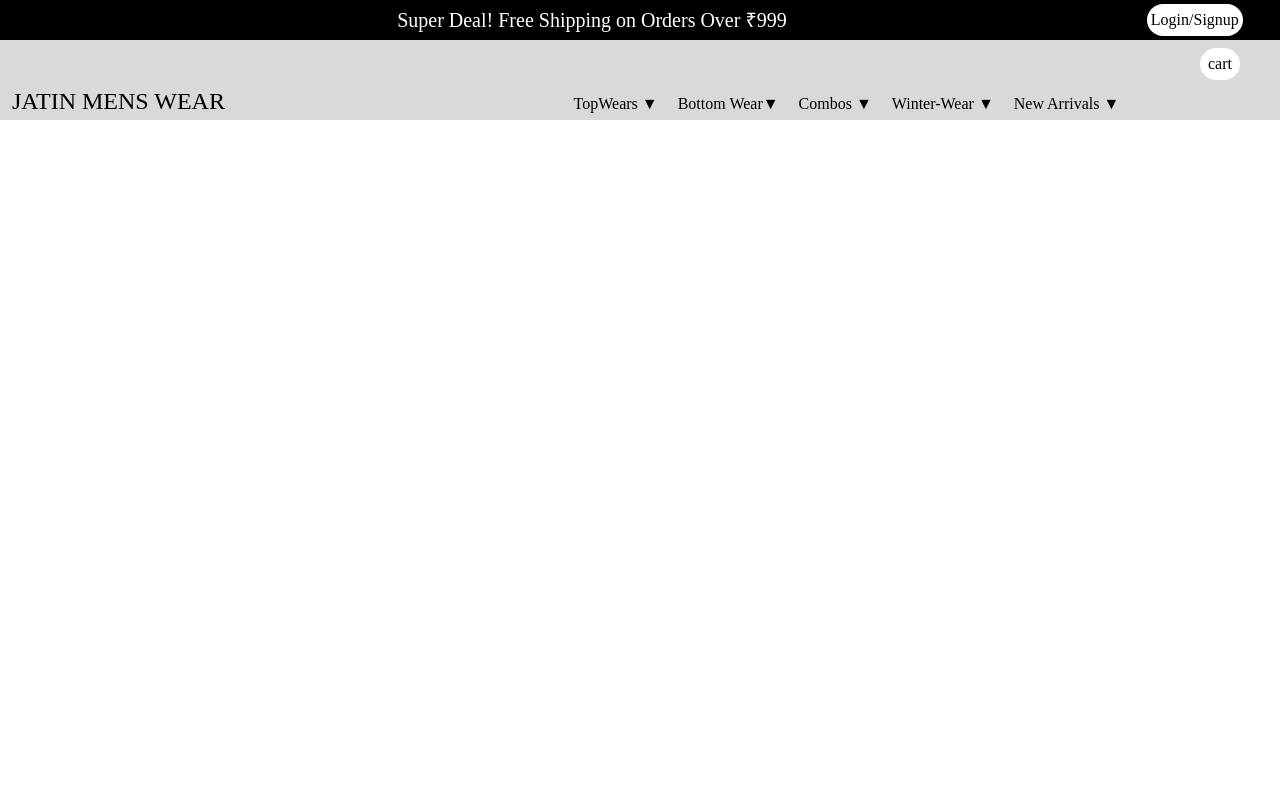
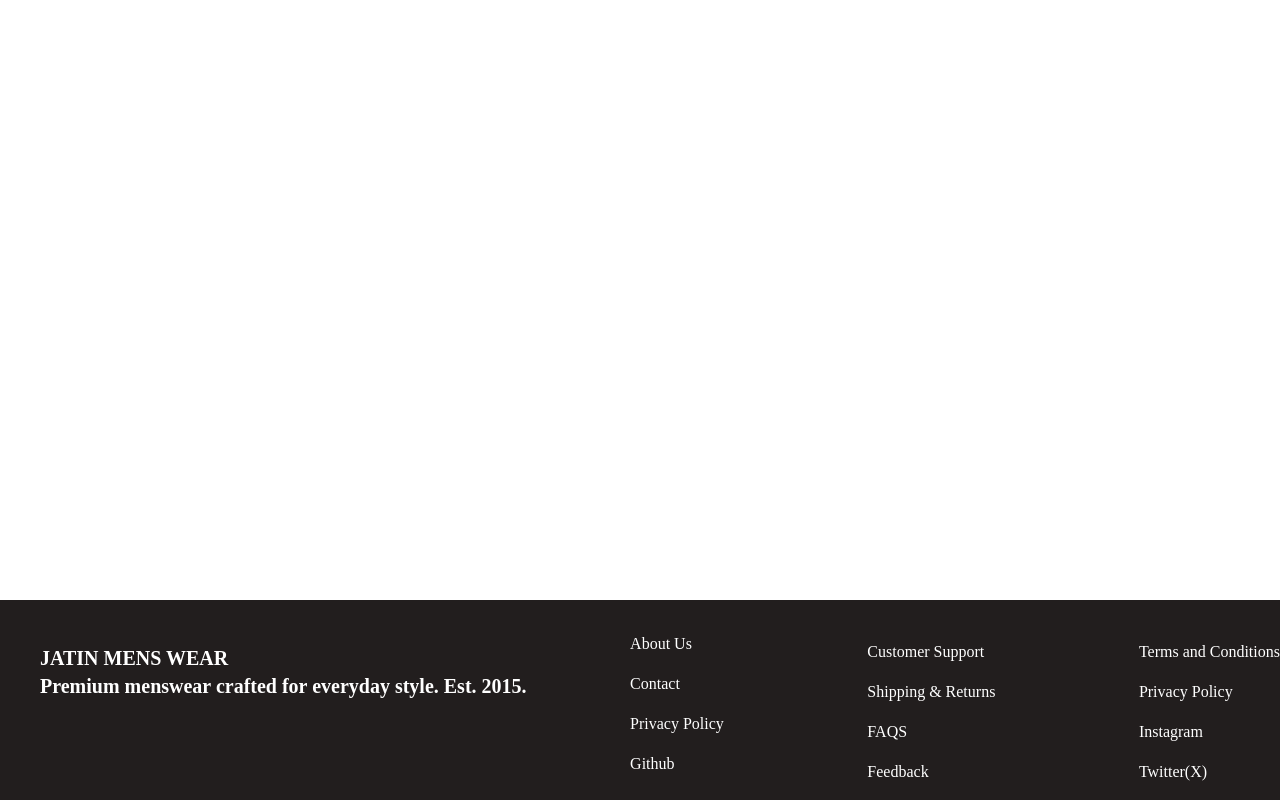
Before and after one commit to jatin50/JMW_-project_website, a React (Vite) app: page / in a window 1280 px wide. Built offline with nearby package versions, Linux system fonts and the light colour scheme; a web font is replaced by a local one.

Commit message:
feat: implement Footer component with navigation links and branding

```diff
--- a/src/App.jsx
+++ b/src/App.jsx
@@ -1,7 +1,7 @@
 import { useState } from 'react'
 import reactLogo from './assets/react.svg'
 import viteLogo from '/vite.svg'
-import Header from './components/Header.jsx'
+import Footer from './components/Footer.jsx'
 import './App.css'
 
 function App() {
@@ -9,7 +9,7 @@ function App() {
 
   return (
     <>
-    <Header />
+    <Footer />
     </>
   )
 }
--- a/src/components/Footer.jsx
+++ b/src/components/Footer.jsx
@@ -1,9 +1,62 @@
 import React from "react";
 
 const Footer = () => {
-    return(
-        <>
-        </>
-    )
-}
+  return (
+    <>
+      <div className="bg-[#221E1E] text-white p-4 absolute bottom-0 w-full h-50 ">
+        <div className="container mx-auto">
+          <div className="flex justify-between items-center">
+            <div className="text-xl font-semibold relative left-10 mr-10">
+              JATIN MENS WEAR
+              <div>Premium menswear crafted for everyday style. Est. 2015.</div>
+            </div>
+
+            <div className="flex space-x-4 gap-4 flex-col relative top-8">
+              <a href="#" className="hover:underline">
+                About Us
+              </a>
+              <a href="#" className="hover:underline">
+                Contact
+              </a>
+              <a href="#" className="hover:underline">
+                Privacy Policy
+              </a>
+              <a href="https://github.com/jatin50" className="hover:underline">
+                Github
+              </a>
+            </div>
+            <div className="flex space-x-4 gap-4 flex-col relative top-10">
+              <a href="#" className="hover:underline">
+             Customer Support
+              </a>
+              <a href="#" className="hover:underline">
+                Shipping & Returns
+              </a>
+              <a href="#" className="hover:underline">
+                FAQS
+              </a>
+              <a href="#" className="hover:underline">
+                Feedback
+              </a>
+            </div>
+            <div className="flex space-x-4 gap-4 flex-col relative top-10">
+              <a href="#" className="hover:underline">
+             Terms and Conditions
+              </a>
+              <a href="#" className="hover:underline">
+              Privacy Policy
+              </a>
+              <a href="#" className="hover:underline">
+               Instagram
+              </a>
+              <a href="#" className="hover:underline">
+                Twitter(X)
+              </a>
+            </div>
+          </div>
+        </div>
+      </div>
+    </>
+  );
+};
 export default Footer;
```
